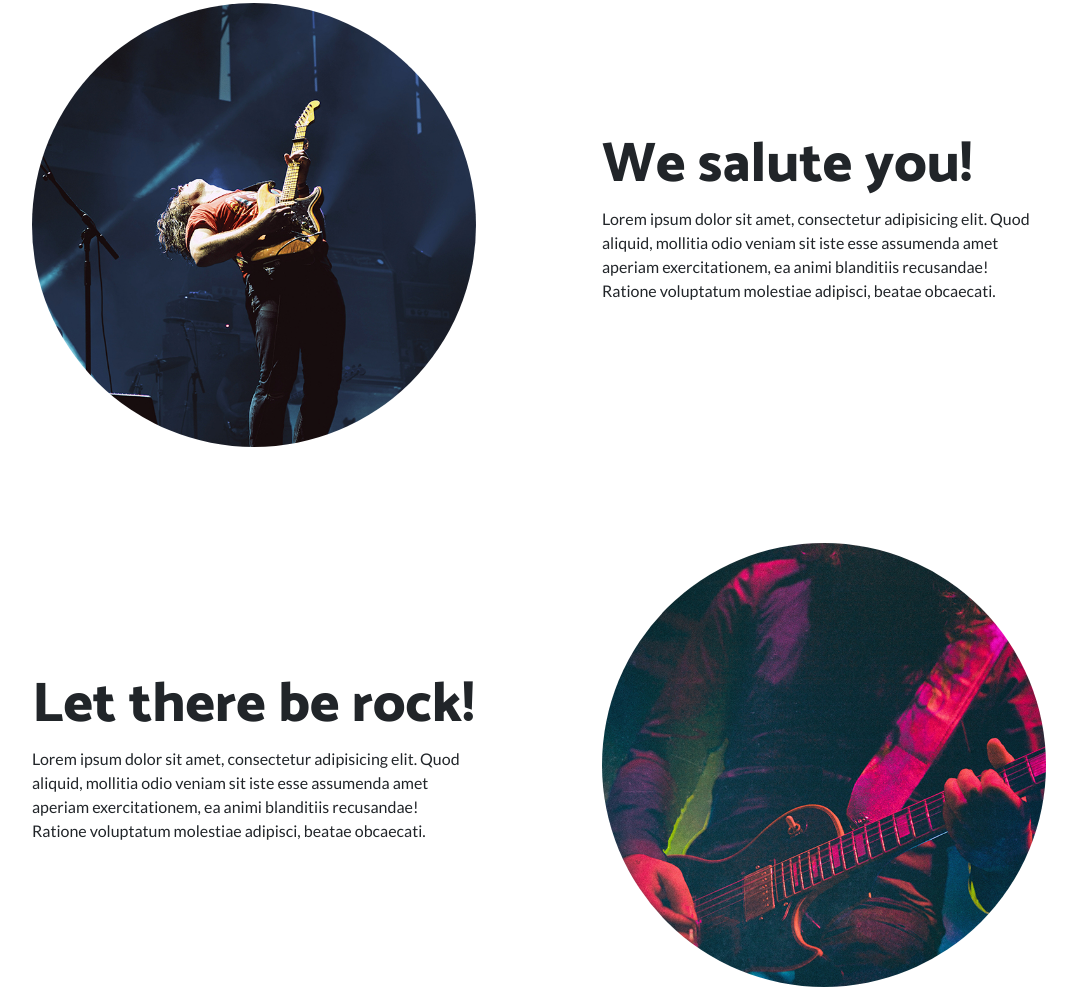
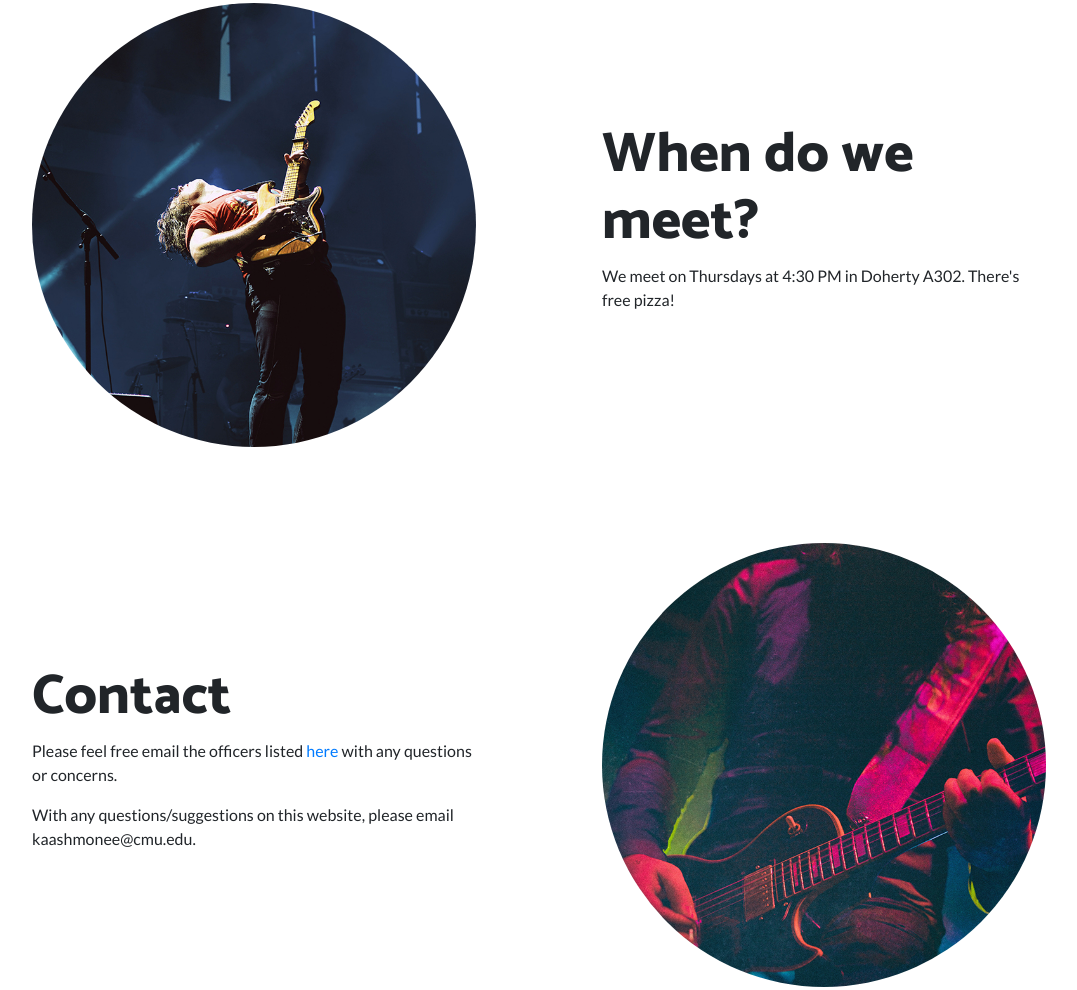
Before and after one commit to kaashmonee/cmusps, a website: page index.html in a window 1280 px wide. Shown: the part 1267-2257 px from the top of the page, without its empty margins (101-1178 px from the left). Drawn offline with Linux system fonts and the light colour scheme.

Commit message:
Updated descriptions...

```diff
--- a/index.html
+++ b/index.html
@@ -81,8 +81,8 @@
         </div>
         <div class="col-lg-6">
           <div class="p-5">
-            <h2 class="display-4">We salute you!</h2>
-            <p>Lorem ipsum dolor sit amet, consectetur adipisicing elit. Quod aliquid, mollitia odio veniam sit iste esse assumenda amet aperiam exercitationem, ea animi blanditiis recusandae! Ratione voluptatum molestiae adipisci, beatae obcaecati.</p>
+            <h2 class="display-4">When do we meet?</h2>
+            <p>We meet on Thursdays at 4:30 PM in Doherty A302. There's free pizza!</p>
           </div>
         </div>
       </div>
@@ -99,8 +99,9 @@
         </div>
         <div class="col-lg-6 order-lg-1">
           <div class="p-5">
-            <h2 class="display-4">Let there be rock!</h2>
-            <p>Lorem ipsum dolor sit amet, consectetur adipisicing elit. Quod aliquid, mollitia odio veniam sit iste esse assumenda amet aperiam exercitationem, ea animi blanditiis recusandae! Ratione voluptatum molestiae adipisci, beatae obcaecati.</p>
+            <h2 class="display-4">Contact</h2>
+            <p>Please feel free email the officers listed <a href="https://thebridge.cmu.edu/organization/sps">here</a> with any questions or concerns.</p>
+            <p>With any questions/suggestions on this website, please email kaashmonee@cmu.edu.</p>
           </div>
         </div>
       </div>
```
